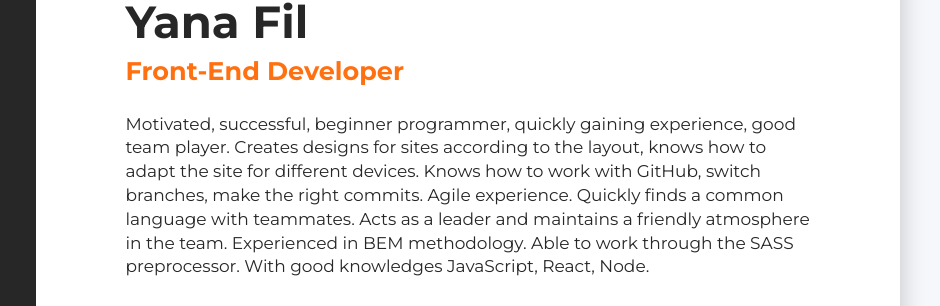
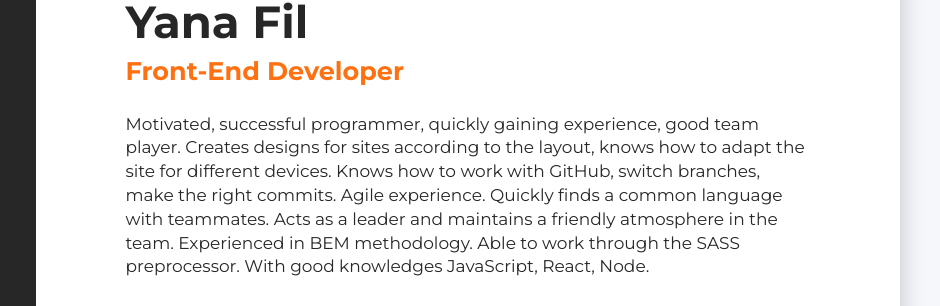
Before and after one commit to iankaFil/Resume, a plain HTML site: page index.html in a window 1280 px wide. Shown: the part 100-406 px from the top of the page, 340-1280 px from the left. Drawn offline with Linux system fonts and the light colour scheme.

Commit message:
Update index.html

```diff
--- a/index.html
+++ b/index.html
@@ -110,7 +110,6 @@
 					<div class="tech-skills-container">
 						<h3 class="tech-skills-title">Languages</h3>
 						<ul class="tech-skills-list">
-							<li class="tech-skills-item"><span class="tech-skills-text">Russian &mdash; Native</span></li>
 							<li class="tech-skills-item"><span class="tech-skills-text">Ukrainian &mdash; Native</span></li>
 							<li class="tech-skills-item"><span class="tech-skills-text">English &mdash; Upper intermediate</span></li>
 						</ul>
@@ -127,11 +126,11 @@
 						<h2 class="profession">Front-End Developer</h2>
 
 						<p class="description">
-							Motivated, successful, beginner programmer, quickly gaining experience, good team player. Creates designs
-							for sites according to the layout, knows how to adapt the site for different devices. Knows how to work
-							with GitHub, switch branches, make the right commits. Agile experience. Quickly finds a common language
-							with teammates. Acts as a leader and maintains a friendly atmosphere in the team. Experienced in BEM
-							methodology. Able to work through the SASS preprocessor. With good knowledges JavaScript, React, Node.
+							Motivated, successful programmer, quickly gaining experience, good team player. Creates designs for sites
+							according to the layout, knows how to adapt the site for different devices. Knows how to work with GitHub,
+							switch branches, make the right commits. Agile experience. Quickly finds a common language with teammates.
+							Acts as a leader and maintains a friendly atmosphere in the team. Experienced in BEM methodology. Able to
+							work through the SASS preprocessor. With good knowledges JavaScript, React, Node.
 						</p>
 					</div>
 					<!--Projects-->
```
